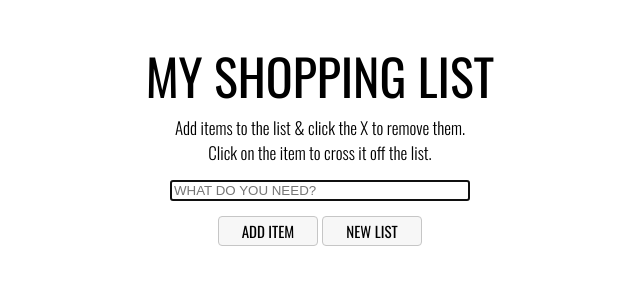
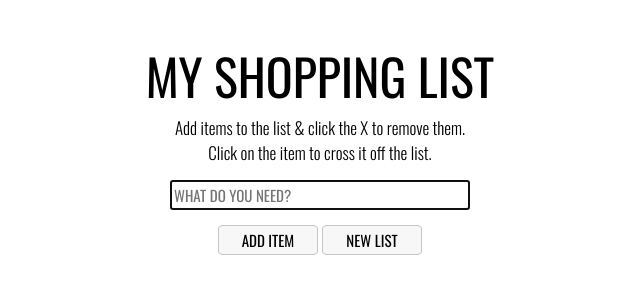
Before and after one commit to lewisr89/shopping-list-app, a plain HTML site: page index.html in a window 1280 px wide. Shown: the whole page, without its empty margins (320-960 px from the left). Drawn offline with nearby package versions, Linux system fonts and the light colour scheme.

Commit message:
input and font bigger

```diff
--- a/style.css
+++ b/style.css
@@ -72,6 +72,9 @@ margin-left:auto;
 position: relative;
 width:300px;
 margin-bottom: 5px;
+height:30px;
+font-size: 15px;
+font-family: 'Oswald', sans-serif;
 }
 
 #buttons {
```
